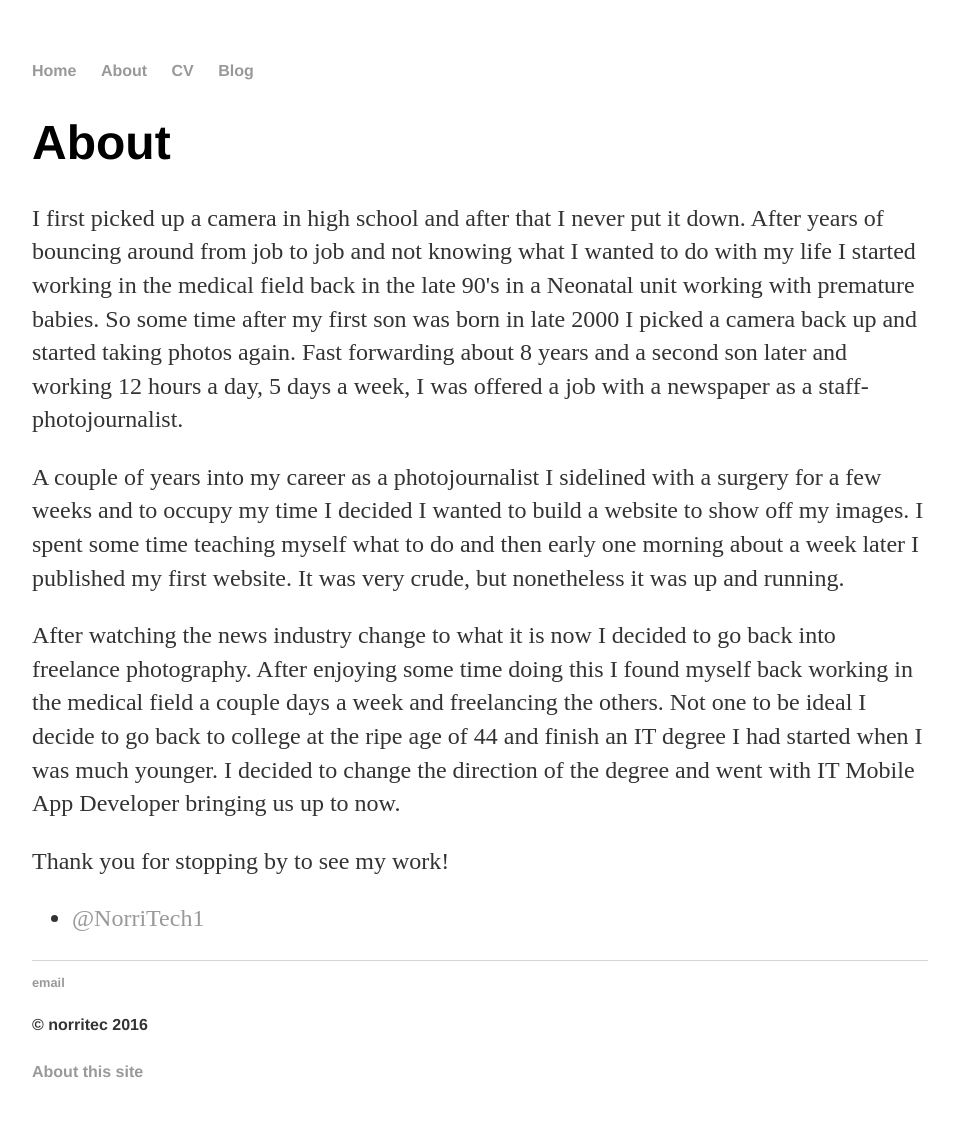
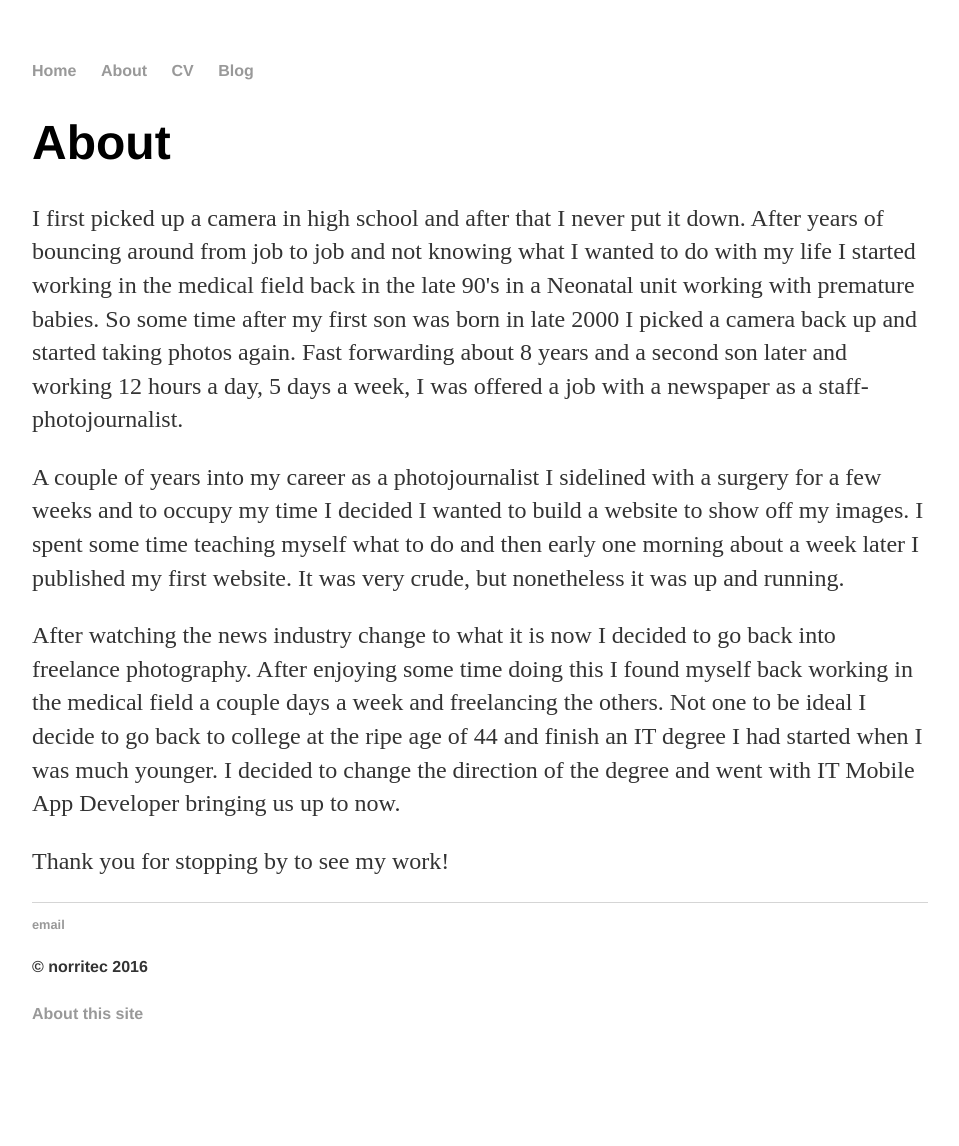
Before and after one commit to norritec/norritec.github.io, a Jekyll site: the page built from about/index.html, in a window 1280 px wide. Shown: the whole page, without its empty margins (160-1119 px from the left). Built offline with Jekyll 4.4.1, drawn with Linux system fonts in a browser that asks for light colours; after the commit the page ends 1088 px from its top, so only the background shows below that.

Commit message:
Removed Twitter link

```diff
--- a/about/index.html
+++ b/about/index.html
@@ -13,7 +13,4 @@ title: About Michael Norris
 
 <p>Thank you for stopping by to see my work!</p>
 
-            <ul class="contacts">
-                <li><a href="#">@NorriTech1</a></li>
-                </ul>
         </div>
```
